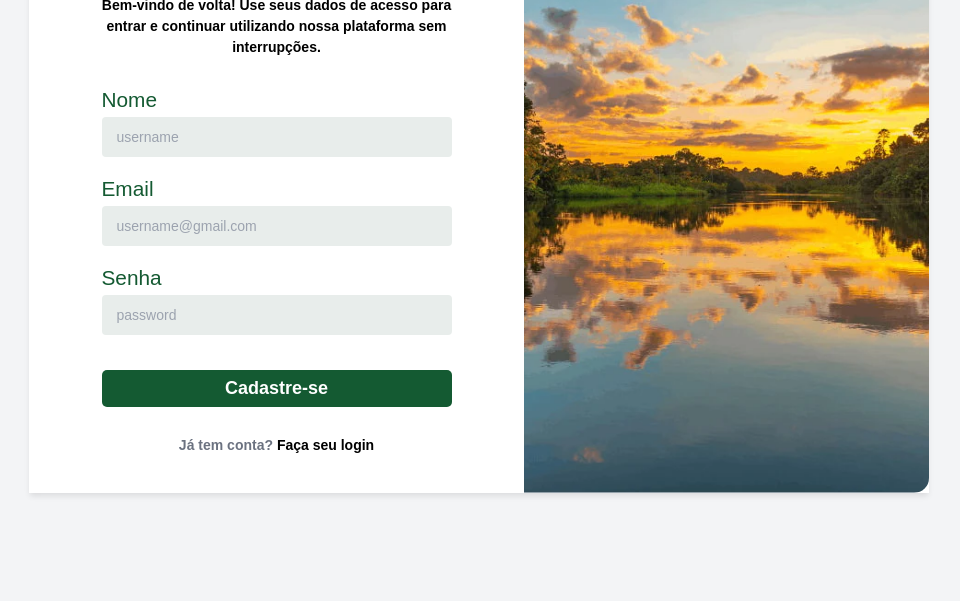
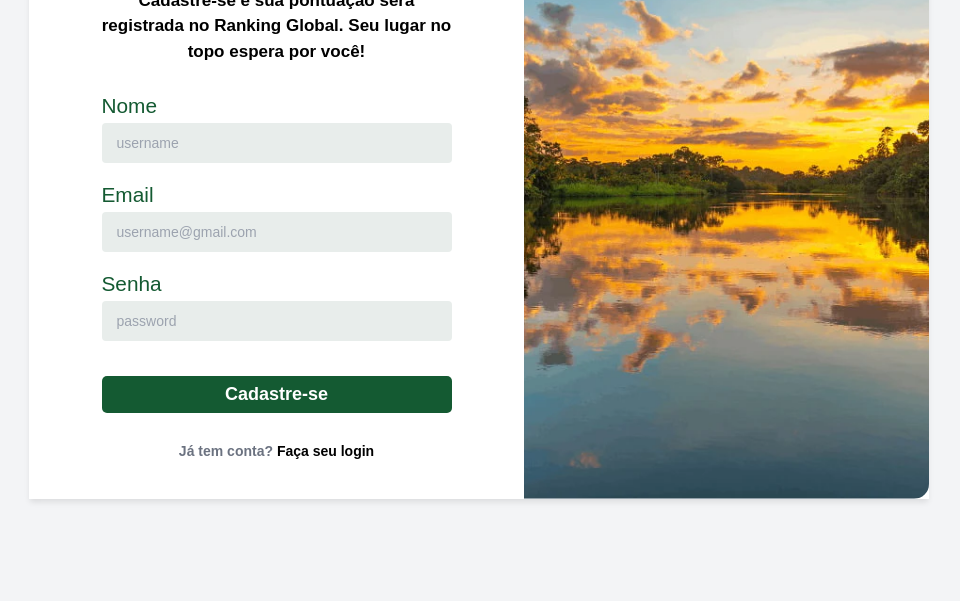
Before and after one commit to AnaBarea11BTI/edutec, a plain HTML site: page frontend/pages/cadastro.html in a window 1280 px wide. Shown: the part 199-800 px from the top of the page, without its empty margins (161-1121 px from the left). Drawn offline with Linux system fonts and the light colour scheme; a web font is replaced by a local one.

Commit message:
cadastro

```diff
--- a/frontend/pages/cadastro.css
+++ b/frontend/pages/cadastro.css
@@ -67,7 +67,7 @@ h1 {
 
 .subtitle {
     color: var(--black);
-    font-size: 14px;
+    font-size: 17px;
     line-height: 1.5;
     font-weight: 600;
     margin-bottom: 30px;
--- a/frontend/pages/cadastro.html
+++ b/frontend/pages/cadastro.html
@@ -15,7 +15,7 @@
 
             <div class="form-content">
                 <h1>Cadastre-se</h1>
-                <p class="subtitle">Bem-vindo de volta! Use seus dados de acesso para entrar e continuar utilizando nossa plataforma sem interrupções.</p>
+                <p class="subtitle">Cadastre-se e sua pontuação será registrada no Ranking Global. Seu lugar no topo espera por você!</p>
 
                 <form class="cadastro-form">
                     <div class="input-group">
```
